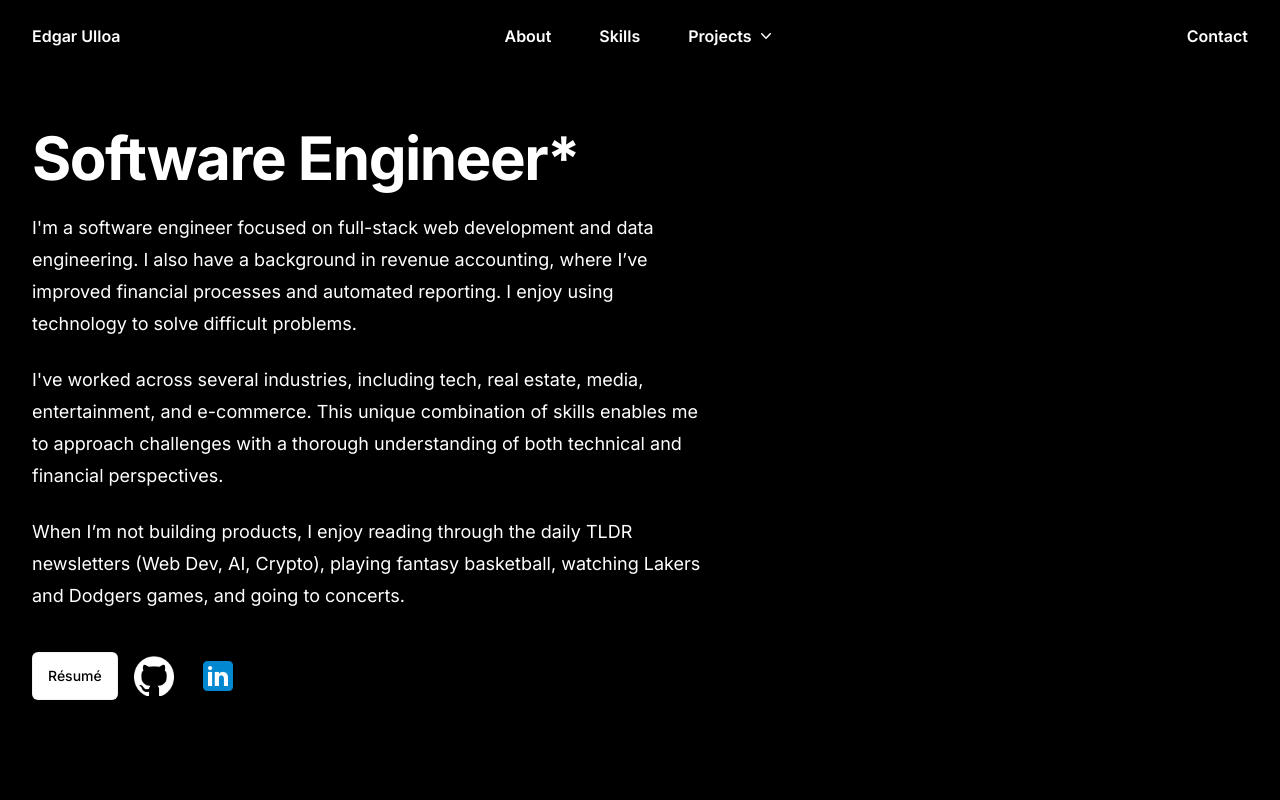
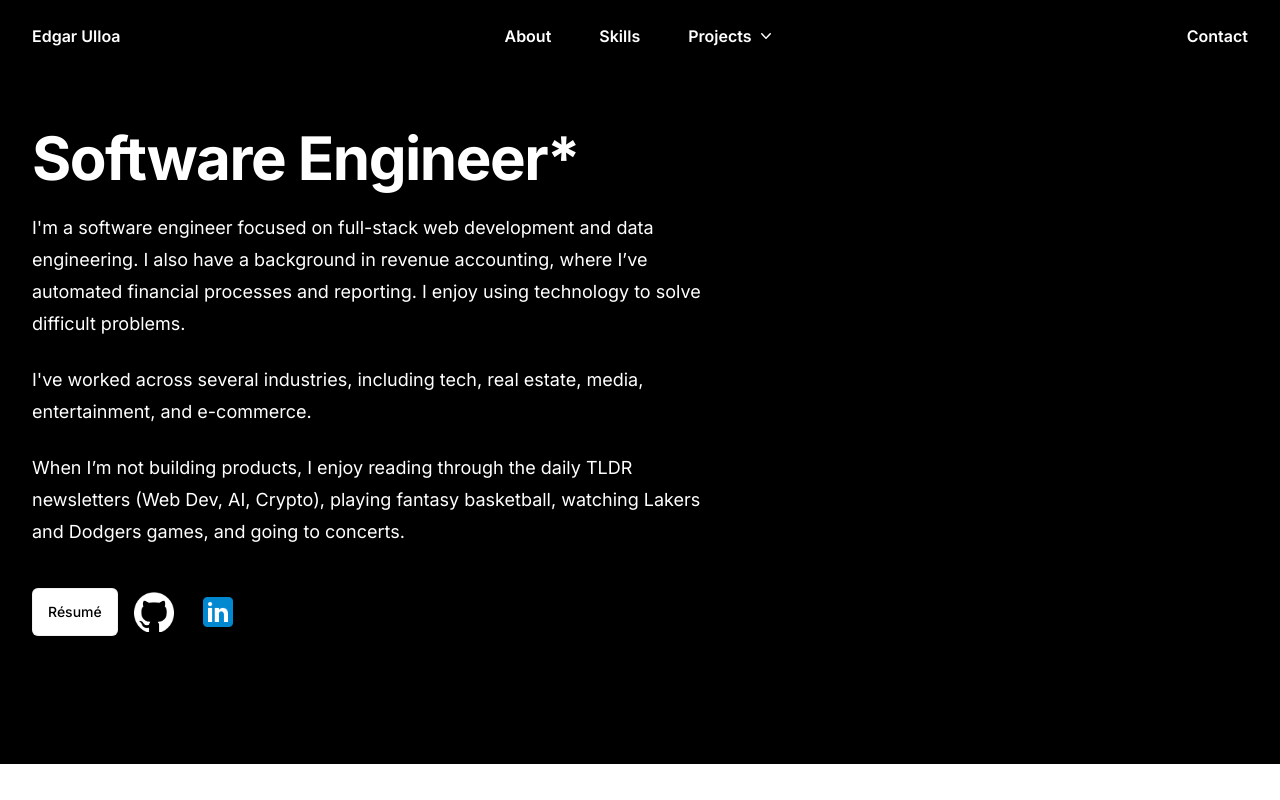
Before and after one commit to eulloa10/edgar-personal-website-2, a Next.js app in the folder portfolio/: page / in a window 1280 px wide. Shown: the top 800 px of the page. Built offline with nearby package versions, Linux system fonts and the light colour scheme.

Commit message:
updated bio

```diff
--- a/portfolio/src/app/components/about.js
+++ b/portfolio/src/app/components/about.js
@@ -17,10 +17,10 @@ export default function About() {
         <div className="mx-auto max-w-2xl lg:mx-0">
           <h1 className="text-4xl font-bold tracking-tight text-white sm:text-6xl">Software Engineer*</h1>
           <p className="mt-6 text-lg leading-8 text-white">
-            I'm a software engineer focused on full-stack web development and data engineering. I also have a background in revenue accounting, where I’ve improved financial processes and automated reporting. I enjoy using technology to solve difficult problems.
+            I'm a software engineer focused on full-stack web development and data engineering. I also have a background in revenue accounting, where I’ve automated financial processes and reporting. I enjoy using technology to solve difficult problems.
           </p>
           <p className="mt-6 text-lg leading-8 text-white">
-            I've worked across several industries, including tech, real estate, media, entertainment, and e-commerce. This unique combination of skills enables me to approach challenges with a thorough understanding of both technical and financial perspectives.
+            I've worked across several industries, including tech, real estate, media, entertainment, and e-commerce.
           </p>
           <p className="mt-6 text-lg leading-8 text-white">
             When I’m not building products, I enjoy reading through the daily TLDR newsletters (Web Dev, AI, Crypto), playing fantasy basketball, watching Lakers and Dodgers games, and going to concerts.
```
